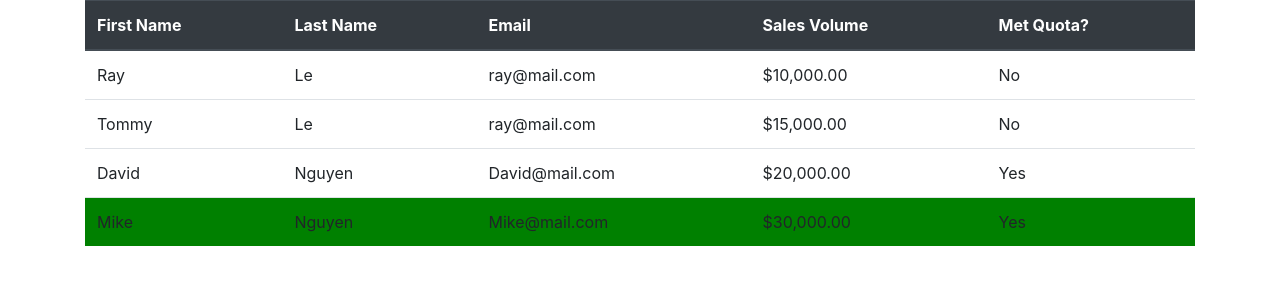
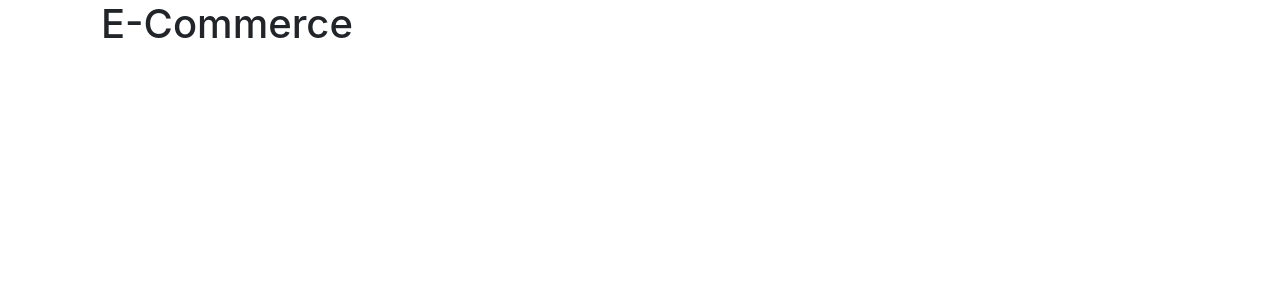
Before and after one commit to lekyvong09/C1903L_C1810L_C1906L_spring-angular-eCommerce_client, an Angular app: page / in a window 1280 px wide. Shown: the top 300 px of the page. Built offline with nearby package versions, Linux system fonts and the light colour scheme.

Commit message:
Angular - clean up for eCommerce project

```diff
--- a/src/app/app.component.html
+++ b/src/app/app.component.html
@@ -1,3 +1,3 @@
 <div class="container">
-    <app-sales-person-list></app-sales-person-list>
+    <h1 class="mx-3">E-Commerce</h1>
 </div>
--- a/src/app/app.module.ts
+++ b/src/app/app.module.ts
@@ -2,12 +2,10 @@ import { BrowserModule } from '@angular/platform-browser';
 import { NgModule } from '@angular/core';
 
 import { AppComponent } from './app.component';
-import { SalesPersonListComponent } from './sales-person-list/sales-person-list.component';
 
 @NgModule({
   declarations: [
-    AppComponent,
-    SalesPersonListComponent
+    AppComponent
   ],
   imports: [
     BrowserModule
```
